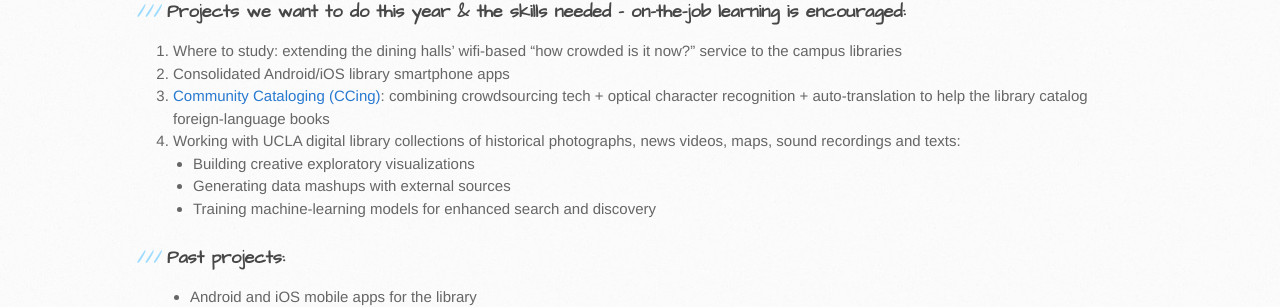
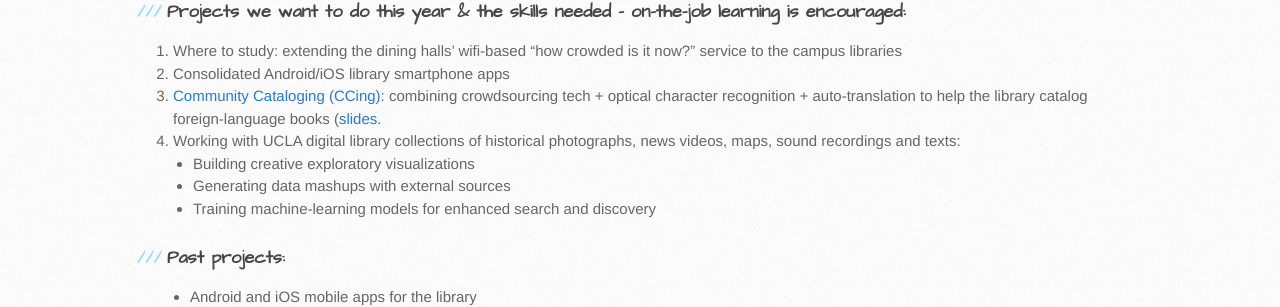
Before and after one commit to UCLALibrary/BuildUCLA, a Jekyll site: the page built from docs/index.md, in a window 1280 px wide. Shown: the part 449-756 px from the top of the page. Built offline with Jekyll 4.4.1, drawn with Linux system fonts in a browser that asks for light colours.

Commit message:
Update index.md

```diff
--- a/docs/index.md
+++ b/docs/index.md
@@ -13,7 +13,7 @@ BuildUCLA is a software development incubator based in the UCLA Library. It brin
 
 1. Where to study: extending the dining halls’ wifi-based “how crowded is it now?” service to the campus libraries
 1. Consolidated Android/iOS library smartphone apps
-1. <a href="http://ec2-54-173-153-28.compute-1.amazonaws.com:8000/#/">Community Cataloging (CCing)</a>: combining crowdsourcing tech + optical character recognition + auto-translation to help the library catalog foreign-language books
+1. <a href="http://ec2-54-173-153-28.compute-1.amazonaws.com:8000/#/">Community Cataloging (CCing)</a>: combining crowdsourcing tech + optical character recognition + auto-translation to help the library catalog foreign-language books (<a href="https://docs.google.com/presentation/d/1pGWDBy5ff5xHdb0Ys462BXRf0IjP2zNrlt4sBfYiAvw/edit?usp=sharing">slides</a>.
 1. Working with UCLA digital library collections of historical photographs, news videos, maps, sound recordings and texts:
     * Building creative exploratory visualizations
     * Generating data mashups with external sources
```
